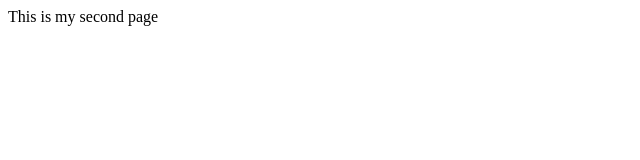
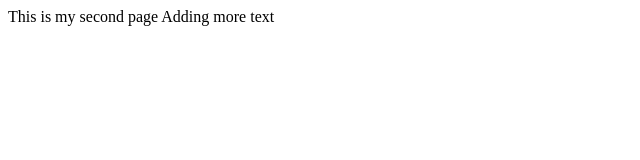
Before and after one commit to rhineyman/MySecondRepo, a plain HTML site: page index.html in a window 1280 px wide. Shown: the whole page, without its empty margins (0-640 px from the left). Drawn offline with Linux system fonts and the light colour scheme.

Commit message:
added text

```diff
--- a/index.html
+++ b/index.html
@@ -7,5 +7,7 @@
 </head>
 <body>
     This is my second page
+    Adding more text
+
 </body>
 </html>
```
